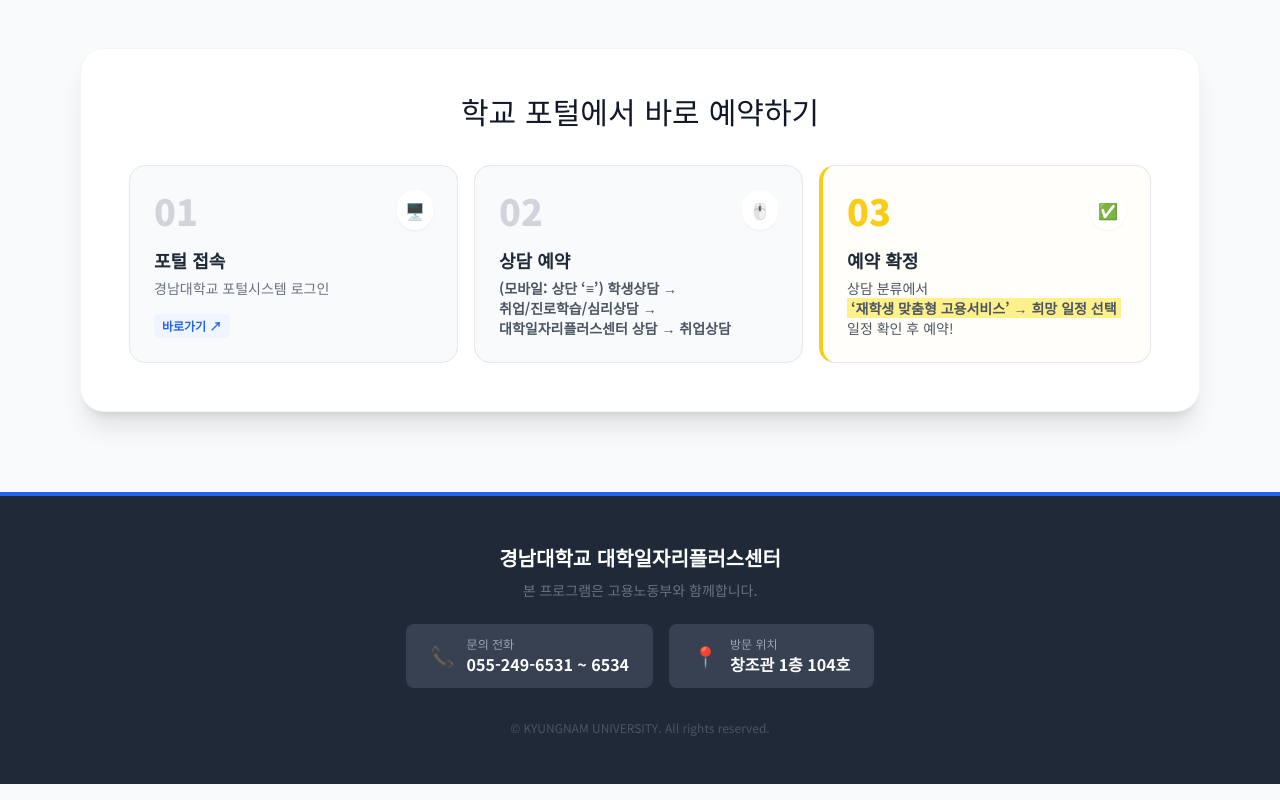
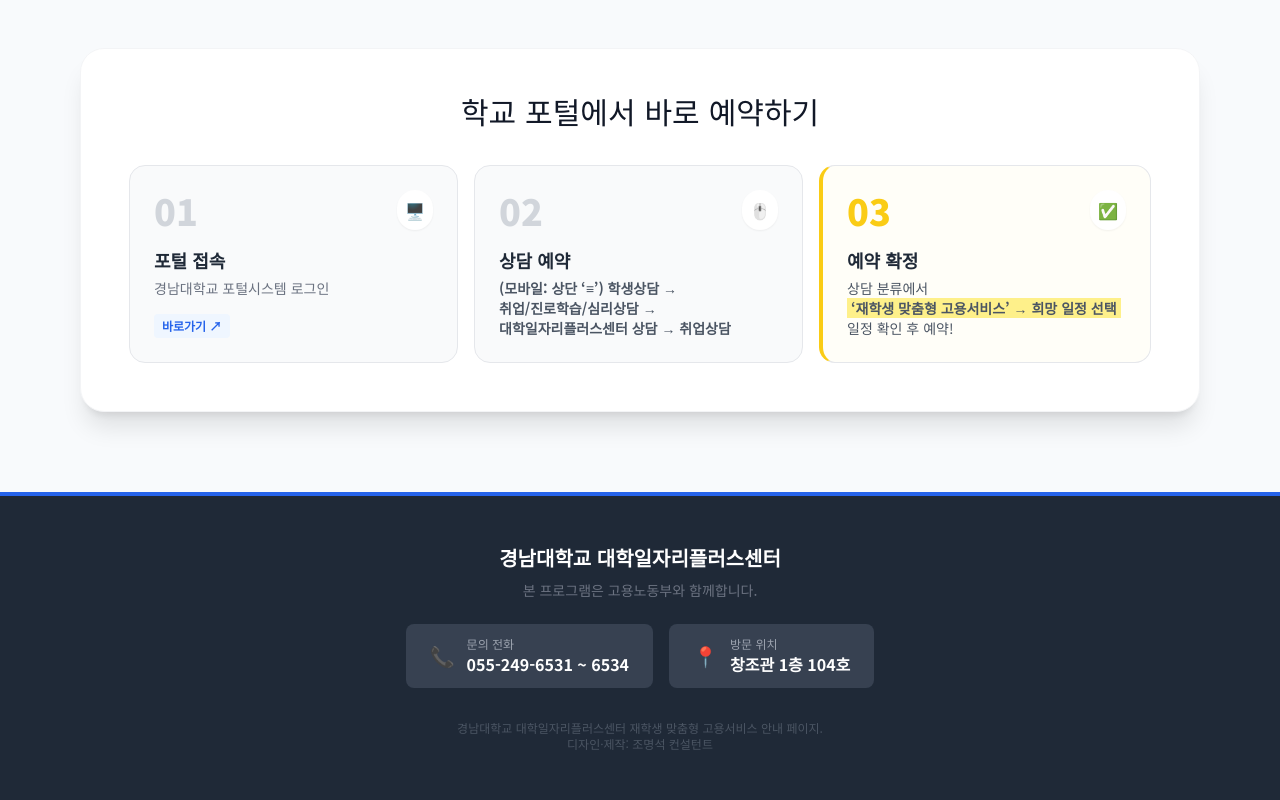
Before and after one commit to audtjr0824-hue/-, a plain HTML site: page index.html in a window 1280 px wide. Shown: the part 1385-2185 px from the top of the page. Drawn offline with nearby package versions, Linux system fonts and the light colour scheme; a web font is replaced by a local one.

Commit message:
Update index.html

```diff
--- a/index.html
+++ b/index.html
@@ -334,7 +334,8 @@
                 </div>
             </div>
             <div class="mt-8 text-xs text-gray-600">
-                &copy; KYUNGNAM UNIVERSITY. All rights reserved.
+    경남대학교 대학일자리플러스센터 재학생 맞춤형 고용서비스 안내 페이지.<br>
+    디자인·제작: 조명석 컨설턴트
             </div>
         </div>
     </footer>
```
